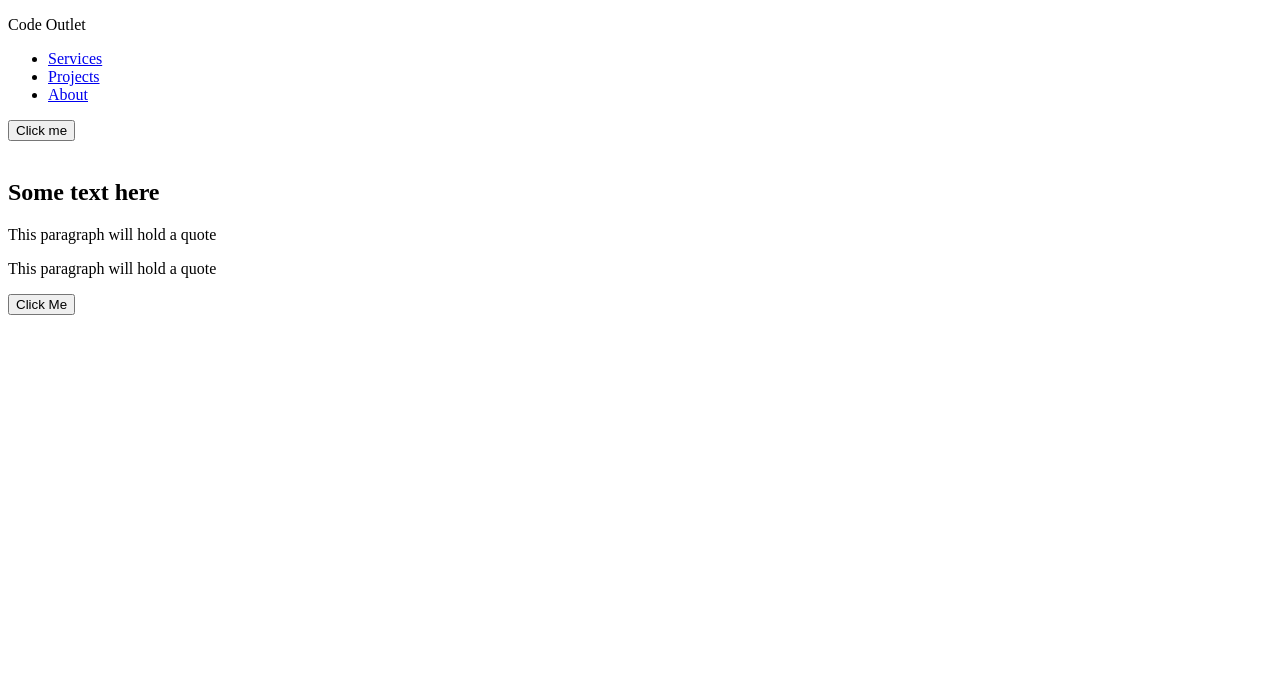
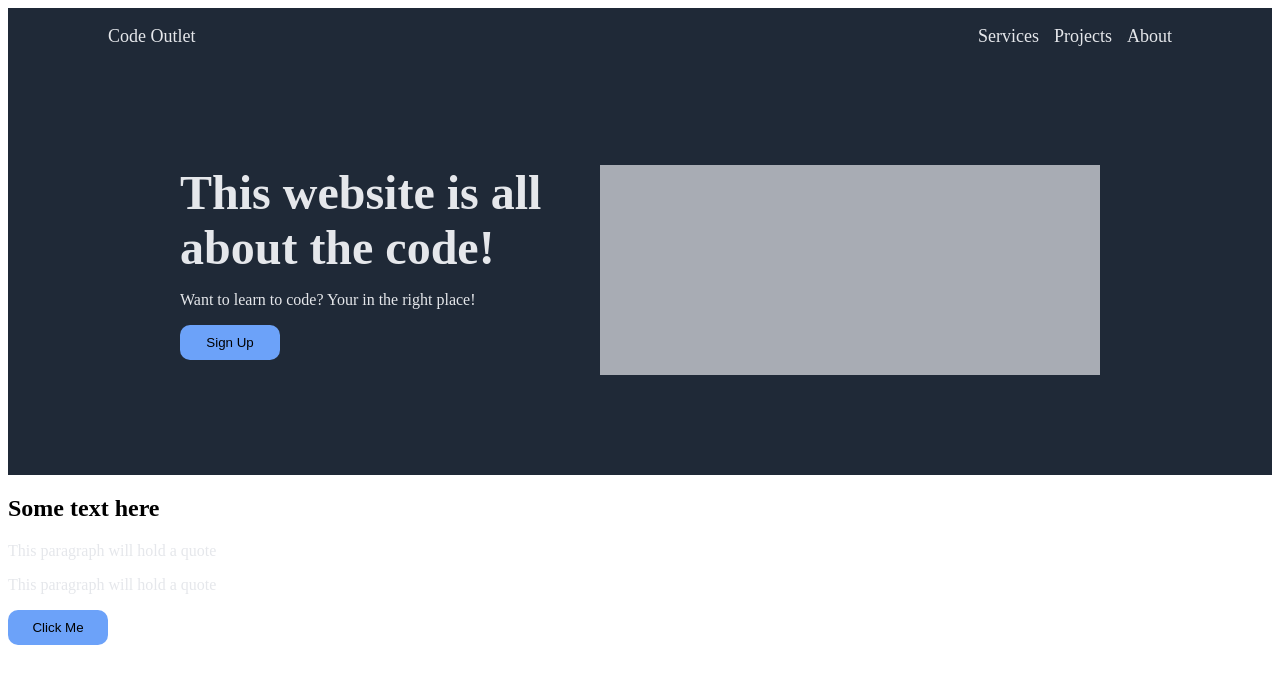
Before and after one commit to SimonJAndrews/odin-flexbox-final, a plain HTML site: page index.html in a window 1280 px wide. Drawn offline with Linux system fonts and the light colour scheme.

Commit message:
this committ is to update HTML and CSS with latest work on project.

```diff
--- a/index.html
+++ b/index.html
@@ -16,14 +16,12 @@
         </ul>
     </header>
     <div class="containerOne">
-        <div>
-            <p></p>
-            <p></p>
-            <button>Click me</button>
+          <div id="one">
+            <p class="paraone">This website is all about the code!</p>
+            <p class="paratwo">Want to learn to code? Your in the right place!</p>
+            <button>Sign Up</button>
         </div>
-        <div>
-            <img>
-        </div>
+        <div id="two"></div>
     </div>
         <div class="containerTwo"><h2>Some text here </h2>
      </div>
--- a/style.css
+++ b/style.css
@@ -0,0 +1,65 @@
+
+/* Css for header above*/
+
+header{
+    display: flex;
+    font-size: 18px;
+    background-color: #1F2937;
+    justify-content: space-between;
+    align-items: center;
+    padding-left: 100px;
+    padding-right: 100px;
+    color: white;
+}
+
+ul{
+    display: flex;
+    list-style: none;
+    gap:15px;
+}
+
+ul li a{
+    color: #E5E7EB;
+    text-decoration: none;
+}
+
+/* Css for container 1*/
+
+
+.containerOne{
+    display: flex;
+    justify-content: center;
+    background-color: #1F2937;
+    padding: 100px;
+    gap: 20px;
+    height: 210px;
+}
+
+p{
+    color: #E5E7EB;
+}
+
+.paraone{
+    font-weight: bold;
+    font-size: 48px;
+    flex-wrap: wrap;
+    width: 400px;
+    padding: 0;
+    margin: 0;
+
+}
+
+button{
+    width: 100px;
+    height: 35px;
+    background-color: #6ca2f9;
+    border-radius: 10px;
+    border: none;
+}
+
+
+
+#two{
+    background-color:#e5e7ebb1 ;
+    width: 500px;
+}
```
